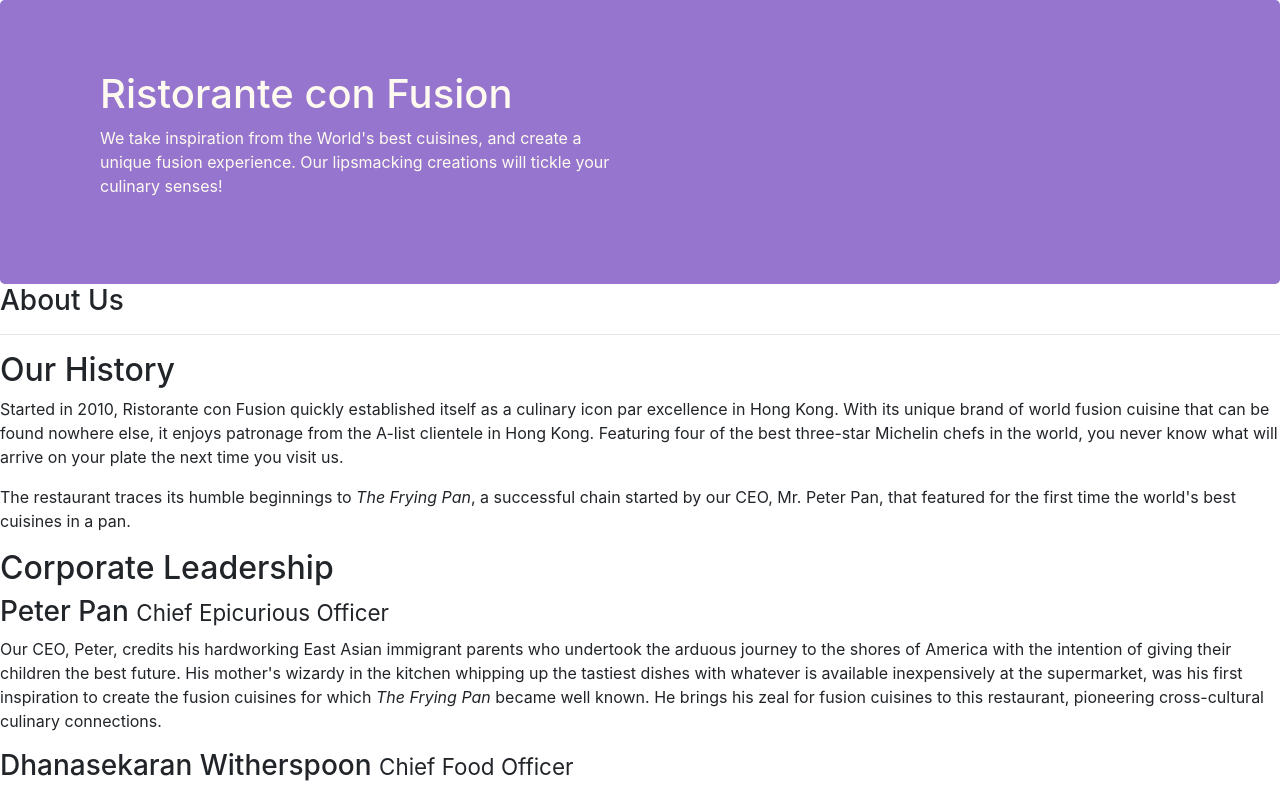
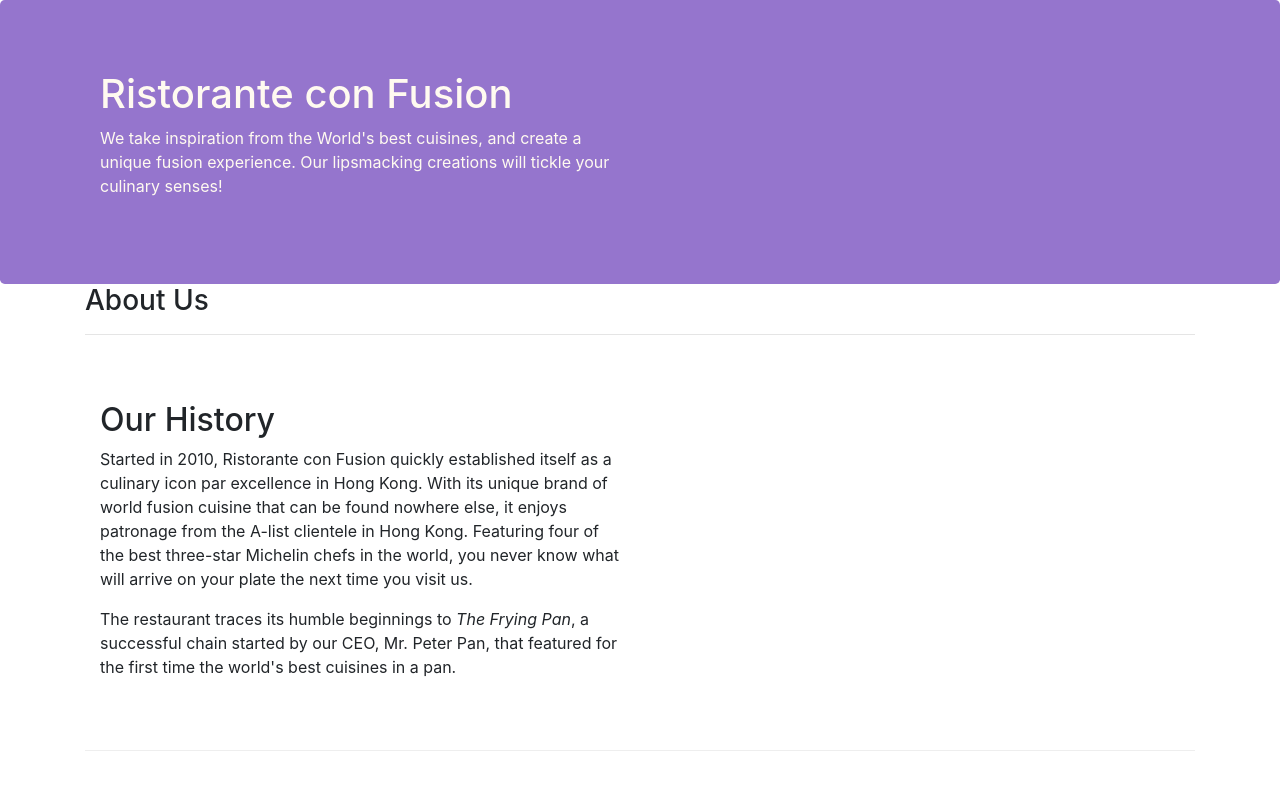
Before and after one commit to GreatStephen/ConFusion, a website: page aboutus.html in a window 1280 px wide. Shown: the top 788 px of the page. Drawn offline with nearby package versions, Linux system fonts and the light colour scheme.

Commit message:
Assignment 1 task 2

```diff
--- a/aboutus.html
+++ b/aboutus.html
@@ -29,26 +29,26 @@
         </div>
     </header>
 
-    <div>
-        <div>
-            <div>
+    <div class="container">
+        <div class="row">
+            <div class="col-12">
                <h3>About Us</h3>
                <hr>
             </div>
         </div>
 
-        <div>
-            <div>
+        <div class="row row-content">
+            <div class="col-12 col-sm-6">
                 <h2>Our History</h2>
                 <p>Started in 2010, Ristorante con Fusion quickly established itself as a culinary icon par excellence in Hong Kong. With its unique brand of world fusion cuisine that can be found nowhere else, it enjoys patronage from the A-list clientele in Hong Kong.  Featuring four of the best three-star Michelin chefs in the world, you never know what will arrive on your plate the next time you visit us.</p>
                 <p>The restaurant traces its humble beginnings to <em>The Frying Pan</em>, a successful chain started by our CEO, Mr. Peter Pan, that featured for the first time the world's best cuisines in a pan.</p>
             </div>
-            <div>
+            <div class="col col-sm-6">
             </div>
         </div>
 
 
-        <div>
+        <div class="row row-content">
             <div>
                 <h2>Corporate Leadership</h2>
                 <h3>Peter Pan <small>Chief Epicurious Officer</small></h3>
@@ -105,6 +105,10 @@
            </div>
         </div>
     </footer>
+    <!-- jQuery first, then Popper.js, then Bootstrap JS. -->
+    <script src="node_modules/jquery/dist/jquery.slim.min.js"></script>
+    <script src="node_modules/popper.js/dist/umd/popper.min.js"></script>
+    <script src="node_modules/bootstrap/dist/js/bootstrap.min.js"></script>
 
 </body>
 
```
